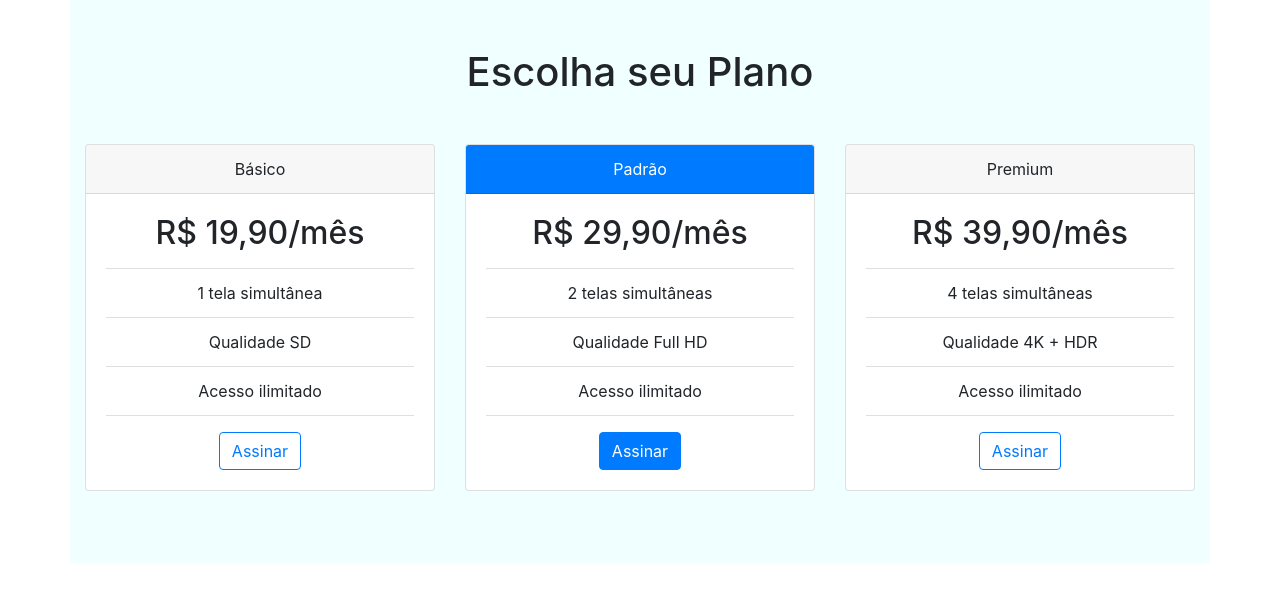
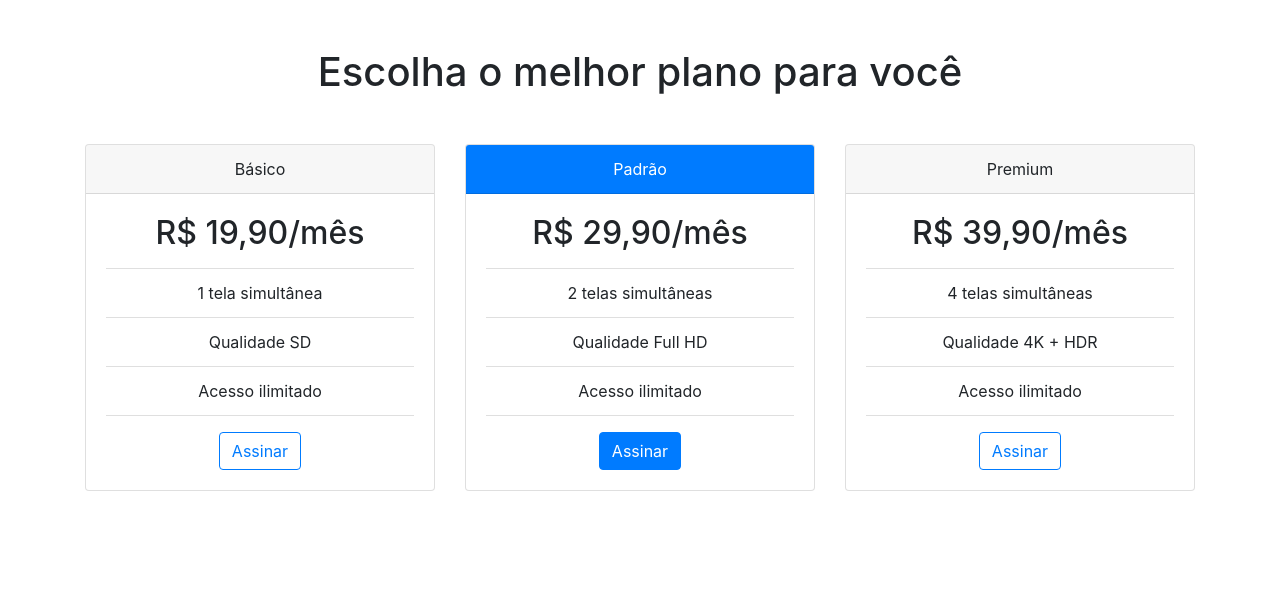
Before and after one commit to JandersonSlv/HTML, a plain HTML site: page Q02/index.html in a window 1280 px wide. Drawn offline with nearby package versions, Linux system fonts and the light colour scheme.

Commit message:
Atualizando q02

```diff
--- a/Q02/index.html
+++ b/Q02/index.html
@@ -12,8 +12,8 @@
   </head>
   <body>
 
-    <div class="container py-5" style="background-color: azure;">
-    <h1 class="text-center mb-5">Escolha seu Plano</h1>
+    <div class="container py-5">
+    <h1 class="text-center mb-5">Escolha o melhor plano para você</h1>
 
     <div class="row">
       <!-- Plano Básico -->
```
